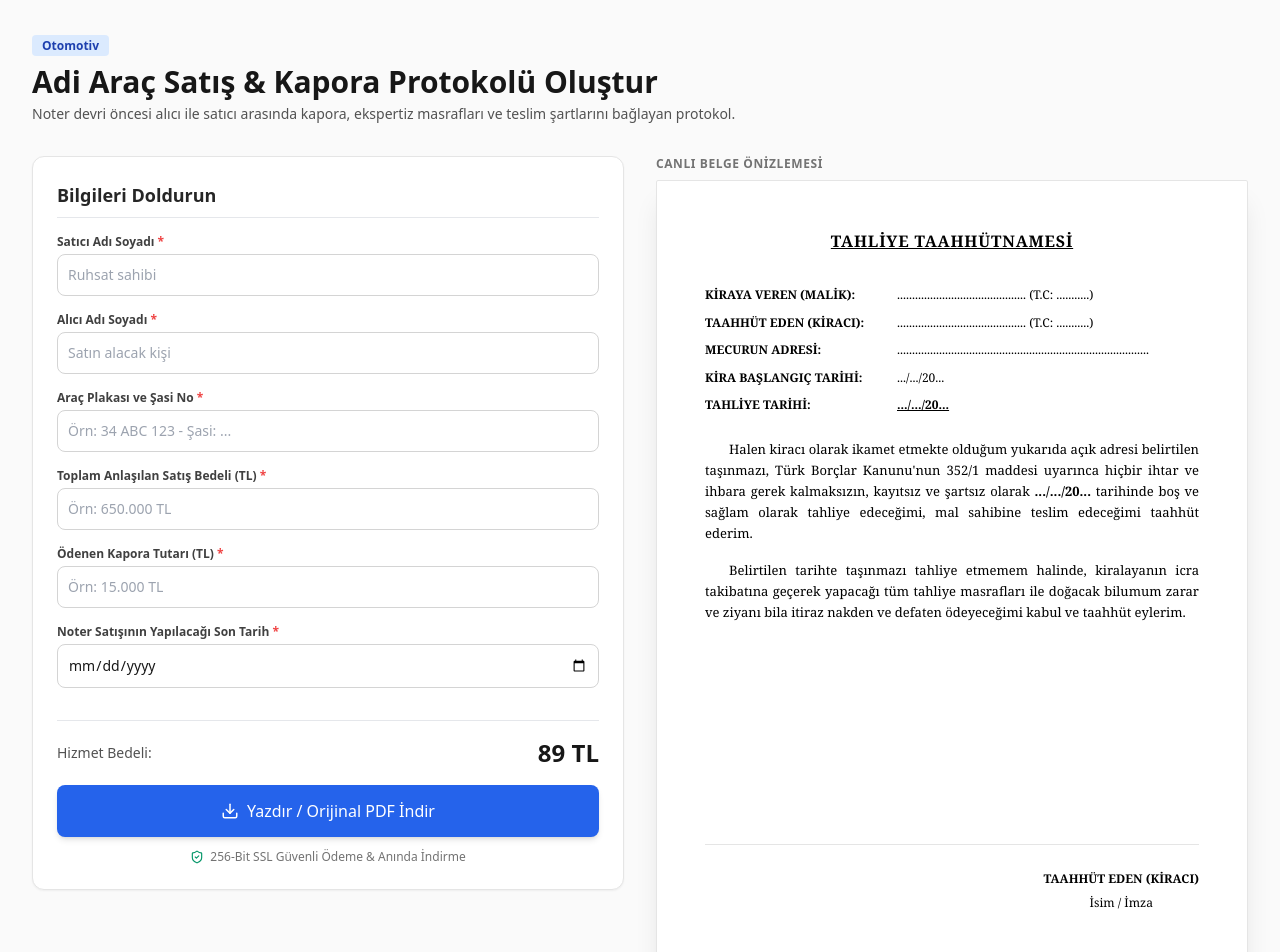
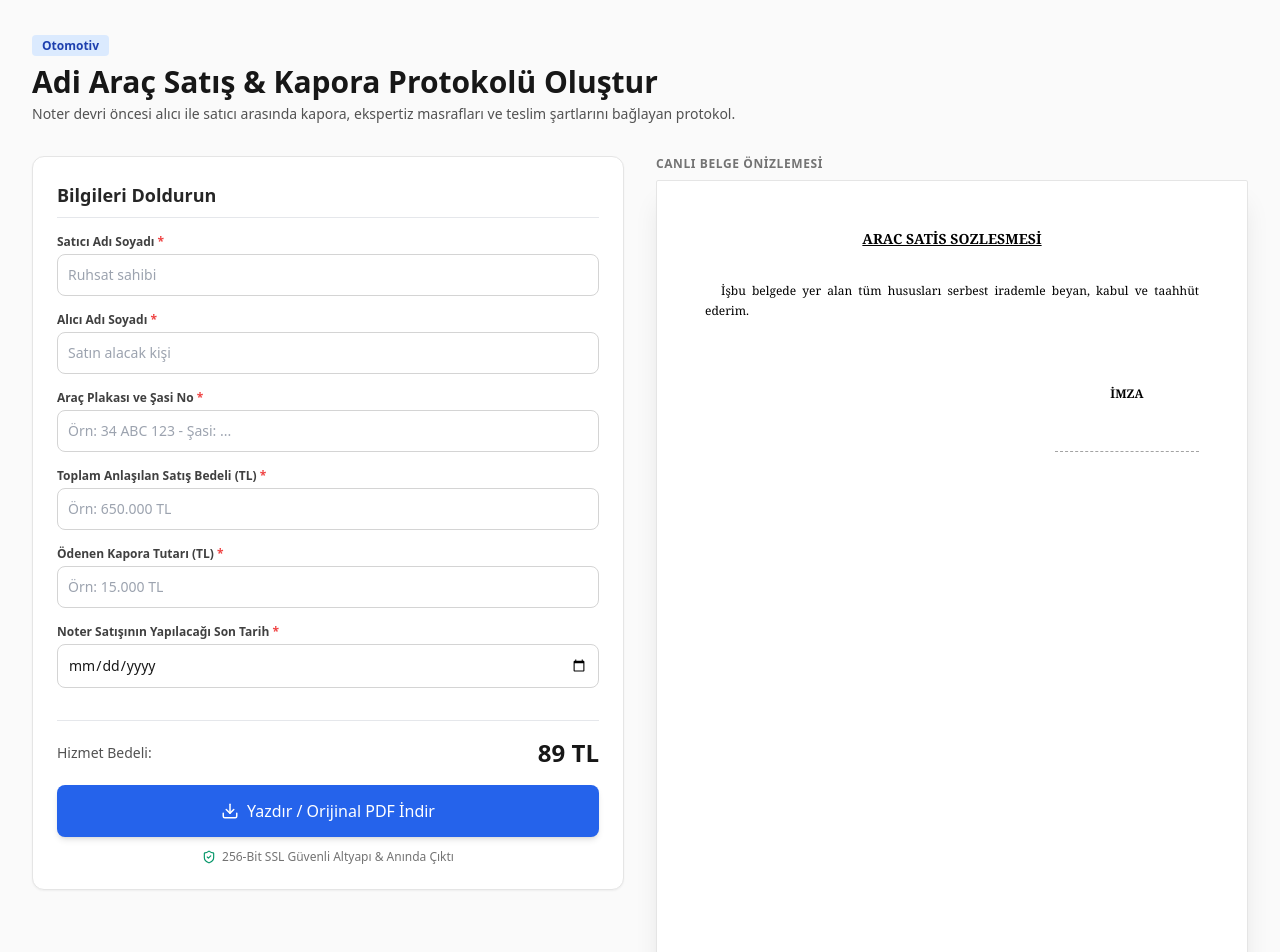
Before and after one commit to erdempirci/legal-doc-generator, a Next.js app: page /belge/arac-satis-sozlesmesi in a window 1280 px wide. Shown: the top 952 px of the page. Built offline with nearby package versions, Linux system fonts and the light colour scheme.

Commit message:
Replace EvictionDocPreview with DocumentRenderer

```diff
--- a/src/components/DocumentEditor.tsx
+++ b/src/components/DocumentEditor.tsx
@@ -2,7 +2,7 @@
 
 import React, { useState } from 'react';
 import { DocumentConfig } from '@/data/documents';
-import EvictionDocPreview from './EvictionDocPreview';
+import DocumentRenderer from './DocumentRenderer';
 import { Download, ShieldCheck } from 'lucide-react';
 
 export default function DocumentEditor({ doc }: { doc: DocumentConfig }) {
@@ -48,7 +48,7 @@ export default function DocumentEditor({ doc }: { doc: DocumentConfig }) {
             <span className="text-2xl font-bold text-neutral-900">{doc.price} TL</span>
           </div>
           <button
-            className="w-full py-3.5 px-4 bg-blue-600 hover:bg-blue-700 text-white font-medium rounded-lg shadow-md flex items-center justify-center gap-2 transition"
+            className="w-full py-3.5 px-4 bg-blue-600 hover:bg-blue-700 text-white font-medium rounded-lg shadow-md flex items-center justify-center gap-2 transition cursor-pointer"
             onClick={() => window.print()}
           >
             <Download size={18} />
@@ -56,14 +56,14 @@ export default function DocumentEditor({ doc }: { doc: DocumentConfig }) {
           </button>
           <div className="flex items-center justify-center gap-1.5 mt-3 text-neutral-500 text-xs">
             <ShieldCheck size={14} className="text-emerald-600" />
-            <span>256-Bit SSL Güvenli Ödeme & Anında İndirme</span>
+            <span>256-Bit SSL Güvenli Altyapı & Anında Çıktı</span>
           </div>
         </div>
       </div>
 
       <div className="lg:col-span-6 sticky top-6">
         <div className="text-xs font-semibold text-neutral-500 uppercase tracking-wider mb-2">Canlı Belge Önizlemesi</div>
-        <EvictionDocPreview data={formData} isWatermarked={false} />
+        <DocumentRenderer slug={doc.slug} data={formData} />
       </div>
     </div>
   );
```
